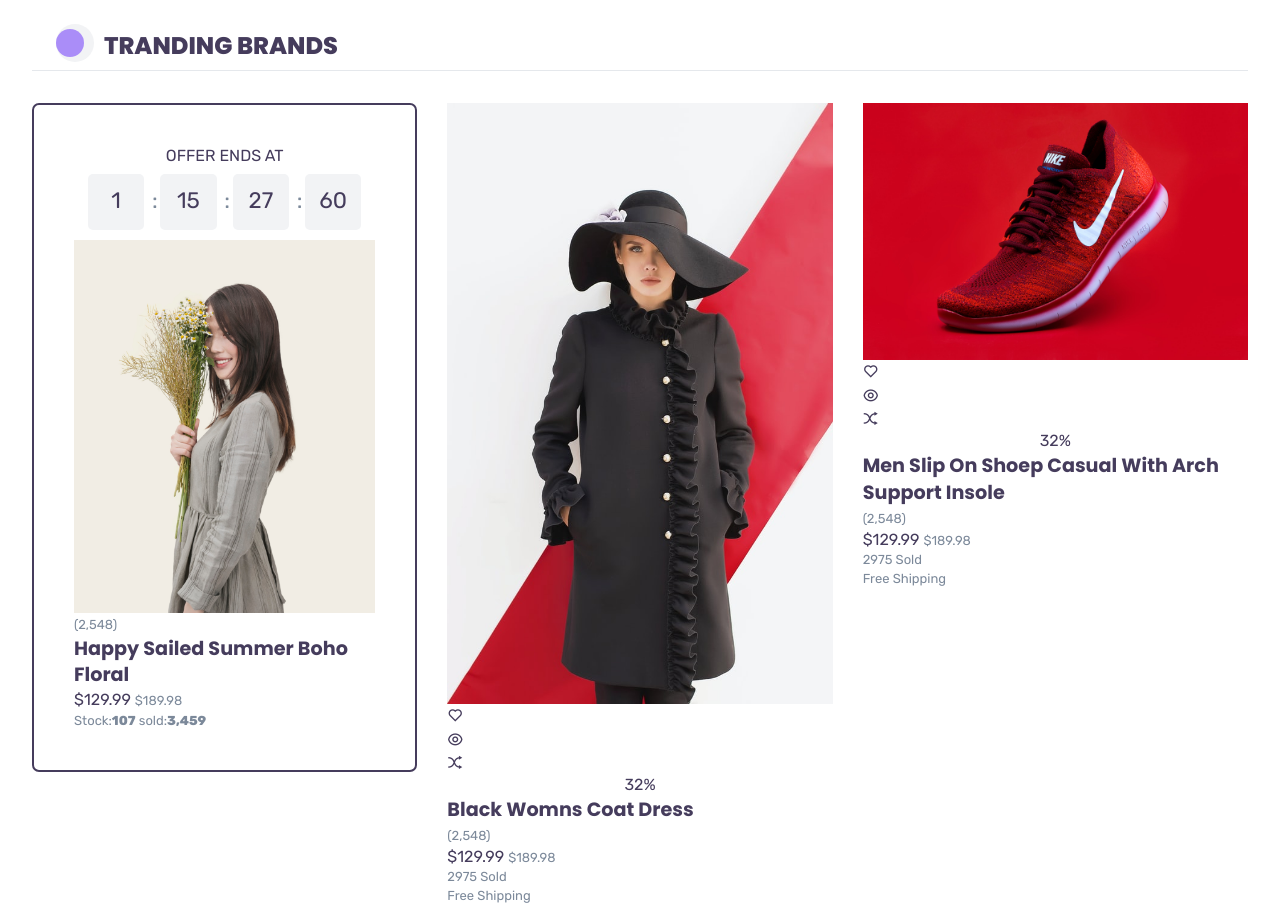
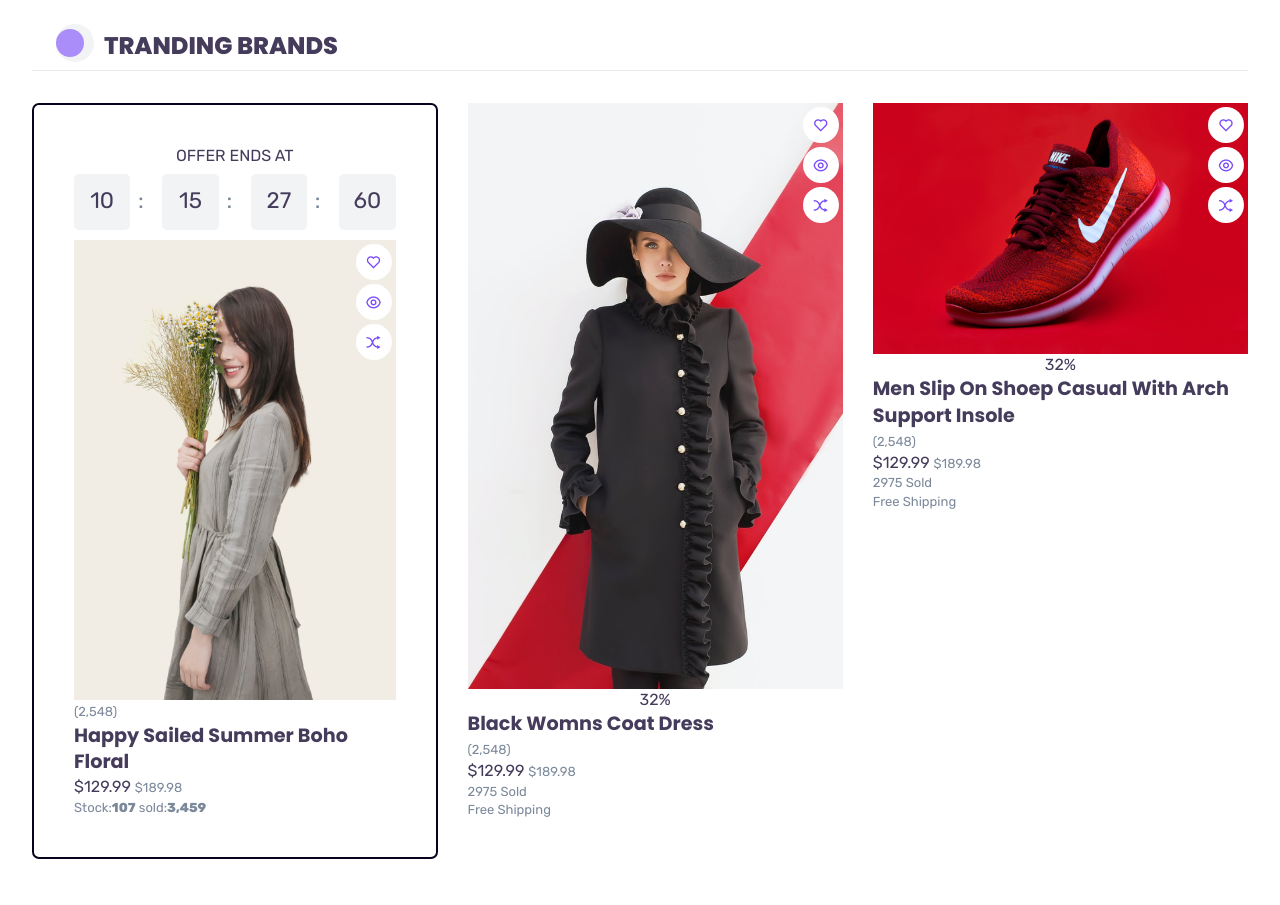
Before and after one commit to gowthampandiyank/cloudent, a website built with Vite: page index.html in a window 1280 px wide. Shown: the part 822-1727 px from the top of the page. After the commit the page ends 1681 px from the top, so only its background shows below. Built offline with nearby package versions, Linux system fonts and the light colour scheme.

Commit message:
commit all comment

```diff
--- a/index.html
+++ b/index.html
@@ -767,7 +767,7 @@
                       <div class="offer">
                         <p>offer ends at</p>
                         <ul class="flexcenter">
-                          <li>1</li>
+                          <li>10</li>
                           <li>15</li>
                           <li>27</li>
                           <li>60</li>
@@ -833,9 +833,8 @@
                   </div>
                   <div class="row products mini">
                     <div class="item">
-                      <div class="offer"></div>
                       <div class="media">
-                        <div class="image">
+                        <div class="thumbneil">
                           <a href="#">
                             <img
                               src="public/assets/products/apparel3.jpg"
@@ -883,7 +882,7 @@
                     <div class="item">
                       <div class="offer"></div>
                       <div class="media">
-                        <div class="image">
+                        <div class="thumbneil">
                           <a href="#">
                             <img
                               src="public/assets/products/shoe1.jpg"
--- a/style/componants/prodecs.css
+++ b/style/componants/prodecs.css
@@ -25,7 +25,7 @@
   margin-bottom: 1em;
 }
 .products .offer ul {
-  gap: 1em;
+  gap: 2em;
 }
 .products .offer ul li {
   position: relative;
@@ -44,13 +44,71 @@
   right: -0.6em;
   color: var(--clr-text);
 }
-
+/* .tranding .products {
+  flex: 3;
+} */
 .products.big .item {
   flex-direction: column;
   padding: 2.5em;
-  border: 2px solid var(--clr-dark2);
+  border: 2px solid var(--clr-dark1);
   border-radius: 7px;
   max-width: 460px;
+  margin: 0 auto;
+}
+
+.products:where(.image, .thumbneil) img {
+  transition: transform 0.3s;
+}
+.products:where(.image, .thumbneil):hover img {
+  transform: scale(1.1);
+}
+.products .hoverble {
+  position: absolute;
+  top: 0;
+  right: 0;
+}
+.products .hoverble li a {
+  display: flex;
+  align-items: center;
+  justify-content: center;
+  width: 28px;
+  height: 28px;
+  padding: 0.25em;
+  margin: 0.25em;
+  border-radius: var(--percent50);
+  background-color: var(--clr-white);
+  transition: var(--trans-background-color), opacity 0.3s;
+  color: var(--clr-secondray);
+}
+.products .item:hover .hoverble li a {
+  opacity: 1;
+}
+.products .hoverble li a:hover {
+  color: var(--clr-white);
+  background-color: var(--clr-dark1);
+}
+.products .hoverble li.active a:hover {
+  background-color: var(--clr-primari);
+}
+.products .hoverble li.active:not(.active) {
+  transform: translateX(100%);
+  opacity: 0;
+  transition: transform 0.3s, opacity 0.2s;
+}
+.products .item:hover .hoverble li {
+  transform: translateX(0);
+  opacity: 1;
+}
+.products .hoverble li:last-child {
+  transition-delay: 0.1s;
+}
+.products .discout {
+  top: 0;
+  right: 0;
+  left: auto;
+  bottom: 0;
+  background-color: transparent;
+  z-index: 1;
 }
 /* responsive */
 @media (min-width: 992px) {
@@ -58,6 +116,6 @@
     flex: 3;
   }
   .products.big .media {
-    max-height: 373px;
+    max-height: 460px;
   }
 }
```
